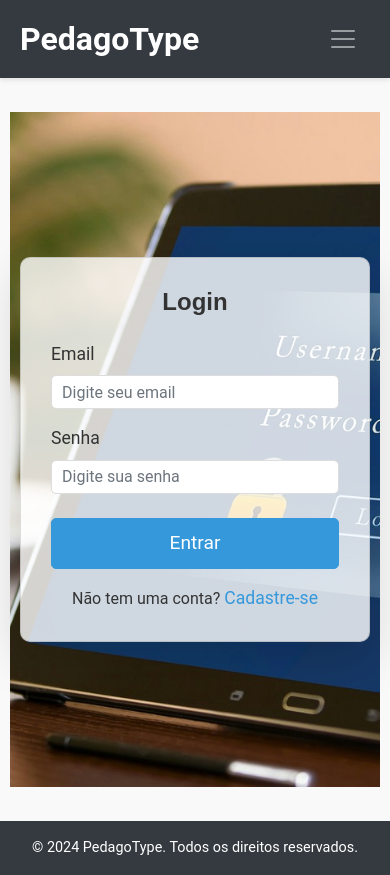
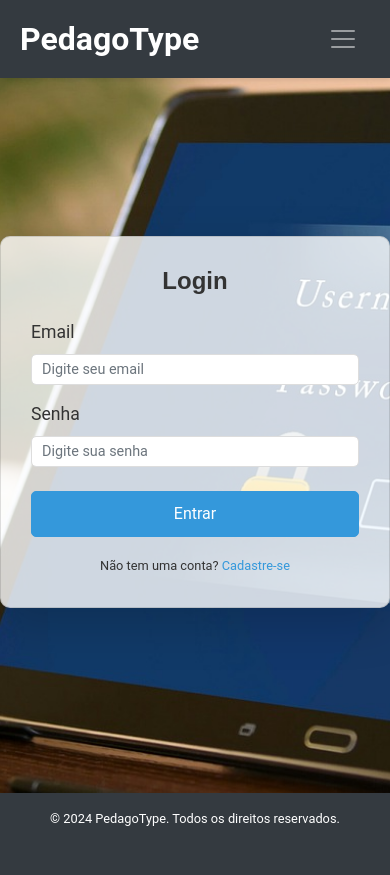
Before and after one commit to ragnarthur/pedagotype, a Flask app: page /login in a window 390 px wide. After the commit the page ends 826 px from the top, so only its background shows below. Run offline with Flask 3, Linux system fonts and the light colour scheme; some libraries are stand-ins or nearby versions.

Commit message:
pagina login perfeita

```diff
--- a/app/static/css/styles.css
+++ b/app/static/css/styles.css
@@ -1,3 +1,22 @@
+/* ======================
+   Sobrescrevendo margens e paddings globais do Bootstrap
+========================== */
+html, body {
+    margin: 0;
+    padding: 0;
+    width: 100%;
+    height: 100%;
+    overflow-x: hidden; /* Evita rolagem horizontal */
+}
+
+/* Removendo as margens do container do Bootstrap */
+main.container {
+    margin: 0 !important;
+    padding: 0 !important;
+    width: 100vw;
+}
+
+
 /* ======================
    Estilo da página inicial com efeitos especiais
 ========================== */
@@ -198,26 +216,27 @@ h1, h2, h3, h4, h5, h6 {
 }
 
 /* ======================
-   Navbar e Menu de Navegação
+   Navbar fixa
 ========================== */
 .navbar {
     background-color: #2C3E50;
     padding: 10px 20px;
     box-shadow: 0 2px 5px rgba(0, 0, 0, 0.1);
-    position: sticky;
+    position: fixed;
     top: 0;
-    z-index: 999; /* Garante que a navbar fique no topo */
+    width: 100%;
+    z-index: 999;
 }
 
 .navbar-brand {
-    font-size: 2rem; /* Aumentado o tamanho da marca */
+    font-size: 2rem;
     font-weight: 700;
     color: #ECF0F1;
     transition: color 0.3s ease;
 }
 
 .navbar-brand:hover {
-    color: #1ABC9C; /* Adiciona uma cor de destaque ao passar o mouse */
+    color: #1ABC9C;
 }
 
 .navbar-nav .nav-link {
@@ -343,18 +344,38 @@ h1, h2, h3, h4, h5, h6 {
 }
 
 /* ======================
-   Estilização do Footer
+   Footer fixo
 ========================== */
 footer {
     background-color: #2C3E50;
     color: #ECF0F1;
     padding: 20px 0;
     text-align: center;
+    position: fixed;
+    bottom: 0;
+    width: 100%;
 }
 
 footer p {
     margin: 0;
     font-size: 0.9rem;
+}
+
+@media (max-width: 768px) {
+    .navbar-nav {
+        text-align: center;
+    }
+
+    footer p {
+        font-size: 0.8rem;
+    }
+}
+
+/* Responsividade */
+@media (max-width: 768px) {
+    footer p {
+        font-size: 0.8rem;
+    }
 }
 
 /* ======================
@@ -412,26 +433,28 @@ table tr:nth-child(even) {
 }
 
 /* ======================
-   Estilo da página de Login e Registro
+   Estilo da página de Login
 ========================== */
-.login-container {
+.login-background {
     background-image: url('/static/images/login_registrar.jpg'); /* Caminho da imagem de fundo */
-    background-size: cover;          /* Faz com que a imagem cubra toda a tela */
+    background-size: cover;          /* Garante que a imagem cubra toda a tela */
     background-position: center;     /* Centraliza a imagem */
-    background-repeat: no-repeat;    /* Garante que a imagem não se repita */
-    min-height: 100vh;               /* Garante que a altura mínima seja 100% da altura da tela */
+    background-repeat: no-repeat;    /* Evita repetição da imagem */
+    min-height: 100vh;               /* Ocupa 100% da altura da tela */
+    width: 100vw;                    /* Ocupa 100% da largura da tela */
     display: flex;
     justify-content: center;
     align-items: center;
 }
 
+/* Estilizando o card de login */
 .card {
-    width: 100%;
-    max-width: 500px;
+    max-width: 400px;               /* Largura máxima do formulário */
+    width: 100%;                    /* Ocupa 100% da largura disponível */
     border-radius: 10px;
     box-shadow: 0 8px 16px rgba(0, 0, 0, 0.1);
-    margin: 20px auto;
-    background-color: rgba(255, 255, 255, 0.8); /* Transparência para o fundo */
+    background-color: rgba(255, 255, 255, 0.8); /* Transparência no fundo do formulário */
+    margin: 0 auto;                 /* Centraliza o card horizontalmente */
 }
 
 .card-body {
--- a/app/templates/login.html
+++ b/app/templates/login.html
@@ -3,24 +3,25 @@
 {% block title %}Login - PedagoType{% endblock %}
 
 {% block content %}
-<div class="container d-flex justify-content-center align-items-center login-container" style="min-height: 80vh;">
-    <div class="card shadow-lg" style="width: 500px; border-radius: 10px; background-color: rgba(255, 255, 255, 0.8);">
+<!-- Background sem margens -->
+<div class="login-background">
+    <div class="card shadow-lg">
         <div class="card-body">
             <h3 class="text-center mb-4" style="font-size: 1.5rem;">Login</h3>
             <form method="POST" action="{{ url_for('auth.login') }}">
                 <div class="form-group">
                     <label for="email" style="font-size: 1.1rem;">Email</label>
-                    <input type="email" class="form-control form-control-sm" id="email" name="email" placeholder="Digite seu email" required style="border-radius: 5px; font-size: 1rem;">
+                    <input type="email" class="form-control form-control-sm" id="email" name="email" placeholder="Digite seu email" required>
                 </div>
                 <div class="form-group mt-3">
                     <label for="password" style="font-size: 1.1rem;">Senha</label>
-                    <input type="password" class="form-control form-control-sm" id="password" name="password" placeholder="Digite sua senha" required style="border-radius: 5px; font-size: 1rem;">
+                    <input type="password" class="form-control form-control-sm" id="password" name="password" placeholder="Digite sua senha" required>
                 </div>
                 <div class="d-grid gap-2 mt-4">
-                    <button type="submit" class="btn btn-primary btn-block" style="border-radius: 5px; font-size: 1.2em;">Entrar</button>
+                    <button type="submit" class="btn btn-primary btn-block">Entrar</button>
                 </div>
                 <div class="text-center mt-3">
-                    <small style="font-size: 1.0rem;">Não tem uma conta? <a href="{{ url_for('auth.register') }}" style="font-size: 1.1rem;">Cadastre-se</a></small>
+                    <small>Não tem uma conta? <a href="{{ url_for('auth.register') }}">Cadastre-se</a></small>
                 </div>
             </form>
         </div>
--- a/app/templates/register.html
+++ b/app/templates/register.html
@@ -3,7 +3,7 @@
 {% block title %}Cadastrar - PedagoType{% endblock %}
 
 {% block content %}
-<div class="container d-flex justify-content-center align-items-center login-container">
+<div class="login-container">
     <div class="card shadow-lg" style="width: 500px; border-radius: 10px; background-color: rgba(255, 255, 255, 0.8);">
         <div class="card-body">
             <h3 class="text-center mb-4" style="font-size: 1.5rem;">Cadastro de Usuário</h3>
```
Also changed, not shown: other parts of app/static/css/styles.css (+17 -36 lines).
